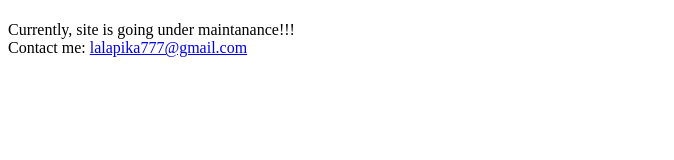
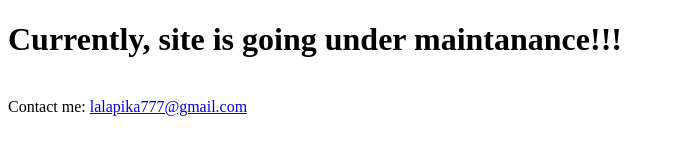
Before and after one commit to alvinma/alvinma.github.io, a plain HTML site: page index.html in a window 1280 px wide. Shown: the whole page, without its empty margins (0-674 px from the left). Drawn offline with Linux system fonts and the light colour scheme.

Commit message:
Update index.html

```diff
--- a/index.html
+++ b/index.html
@@ -6,7 +6,7 @@
 </head>
 
 <body>
-<h1></h1>Currently, site is going under maintanance!!!</h1>
+<h1>Currently, site is going under maintanance!!!</h1>
 <br />
 
 Contact me: <a href="mailto:lalapika777@gmail.com">lalapika777@gmail.com</a>
```
